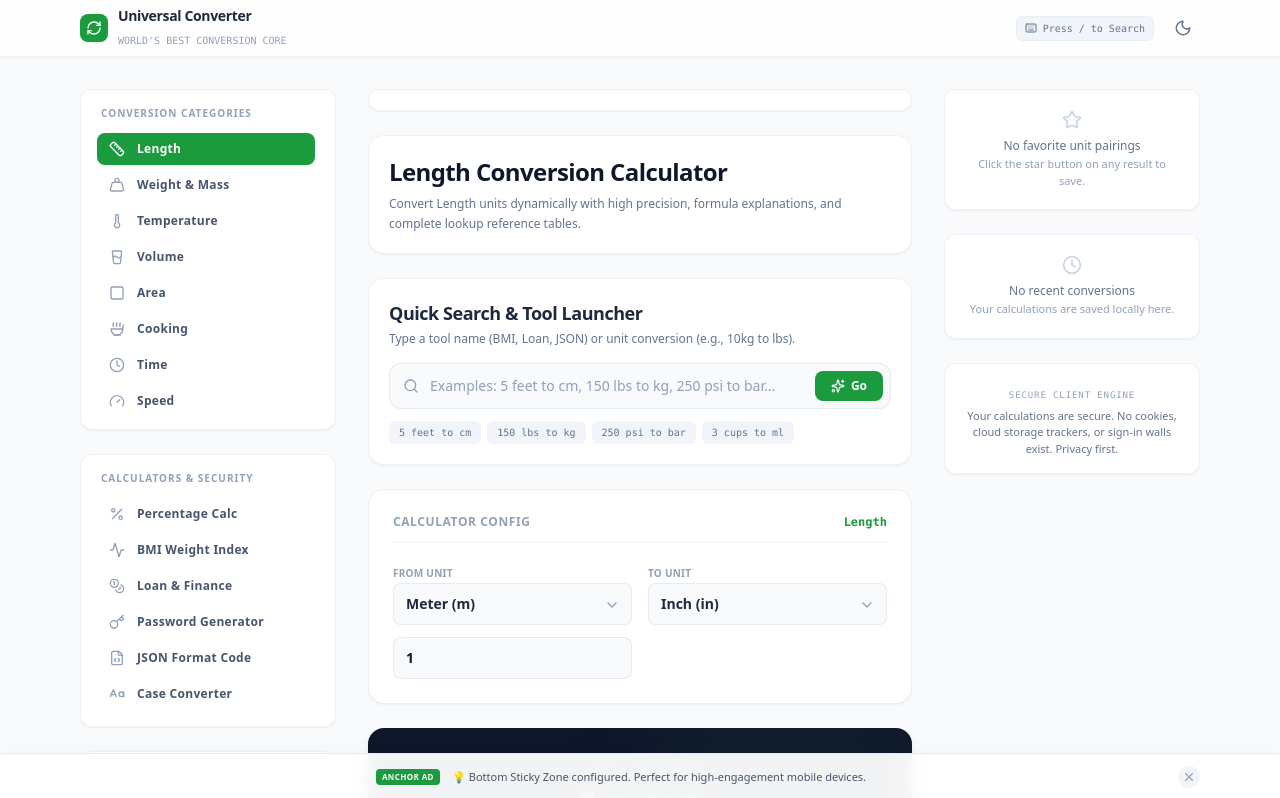
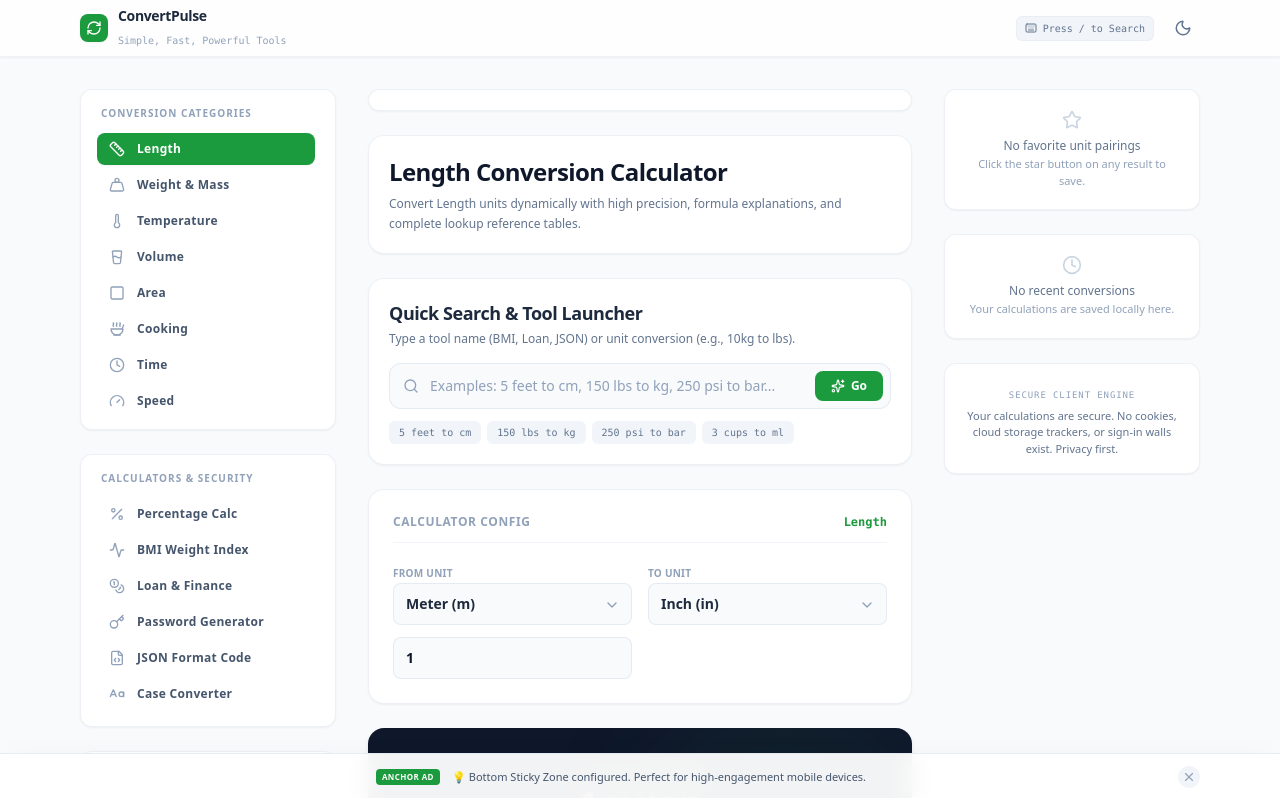
Before and after one commit to paulosdiaz95-bit/convertpulse.win, a React (Vite) app: page / in a window 1280 px wide. Shown: the top 798 px of the page. Built offline with nearby package versions, Linux system fonts and the light colour scheme.

Commit message:
Update App.tsx

```diff
--- a/src/App.tsx
+++ b/src/App.tsx
@@ -255,8 +255,8 @@ export default function App() {
               <Icons.RefreshCw className="w-4 h-4 animate-spin-slow" />
             </div>
             <div>
-              <strong className="text-sm font-bold tracking-tight text-slate-800 dark:text-slate-100 block">Universal Converter</strong>
-              <span className="text-[10px] font-medium text-slate-400 font-mono">WORLD'S BEST CONVERSION CORE</span>
+              <strong className="text-sm font-bold tracking-tight text-slate-800 dark:text-slate-100 block">ConvertPulse</strong>
+              <span className="text-[10px] font-medium text-slate-400 font-mono">Simple, Fast, Powerful Tools</span>
             </div>
           </div>
 
@@ -639,7 +639,7 @@ export default function App() {
                 <span>Related Calculators & Tools</span>
               </h3>
               <p className="text-[11px] text-slate-500 dark:text-slate-400 mt-1">
-                Explore more high-precision {activeCategoryObj?.name || "universal"} tools and conversion resources:
+                Explore more high-precision {activeCategoryObj?.name || "all"} tools and conversion resources:
               </p>
               <div className="grid grid-cols-1 sm:grid-cols-3 gap-3 mt-4">
                 {seoData.relatedTools.map((relTool) => (
@@ -728,7 +728,7 @@ export default function App() {
       <footer className="border-t border-slate-200/55 dark:border-slate-800/60 bg-white dark:bg-slate-950 py-12 mt-16 text-slate-400">
         <div className="max-w-6xl mx-auto px-4 grid grid-cols-1 md:grid-cols-3 gap-8">
           <div>
-            <h4 className="text-xs font-bold text-slate-600 dark:text-slate-300 uppercase tracking-widest">Universal Converter</h4>
+            <h4 className="text-xs font-bold text-slate-600 dark:text-slate-300 uppercase tracking-widest">ConvertPulse</h4>
             <p className="text-[11px] mt-2 leading-relaxed text-slate-400">
               The premier resource for scientific, financial, physical, and custom dimensional measurement standardizations. Built with speed, offline compliance, and user safety in mind.
             </p>
@@ -747,7 +747,7 @@ export default function App() {
           </div>
         </div>
         <div className="max-w-6xl mx-auto px-4 border-t border-slate-200/40 dark:border-slate-800/40 mt-8 pt-6 flex flex-col sm:flex-row items-center justify-between gap-4 text-[10px]">
-          <div>&copy; 2026 Universal Unit Converter. All Rights Reserved.</div>
+          <div>&copy; 2026 ConvertPulse. All Rights Reserved.</div>
           <div className="flex gap-4">
             <span className="cursor-pointer hover:underline">Privacy Policy</span>
             <span className="cursor-pointer hover:underline">Terms of Service</span>
```
